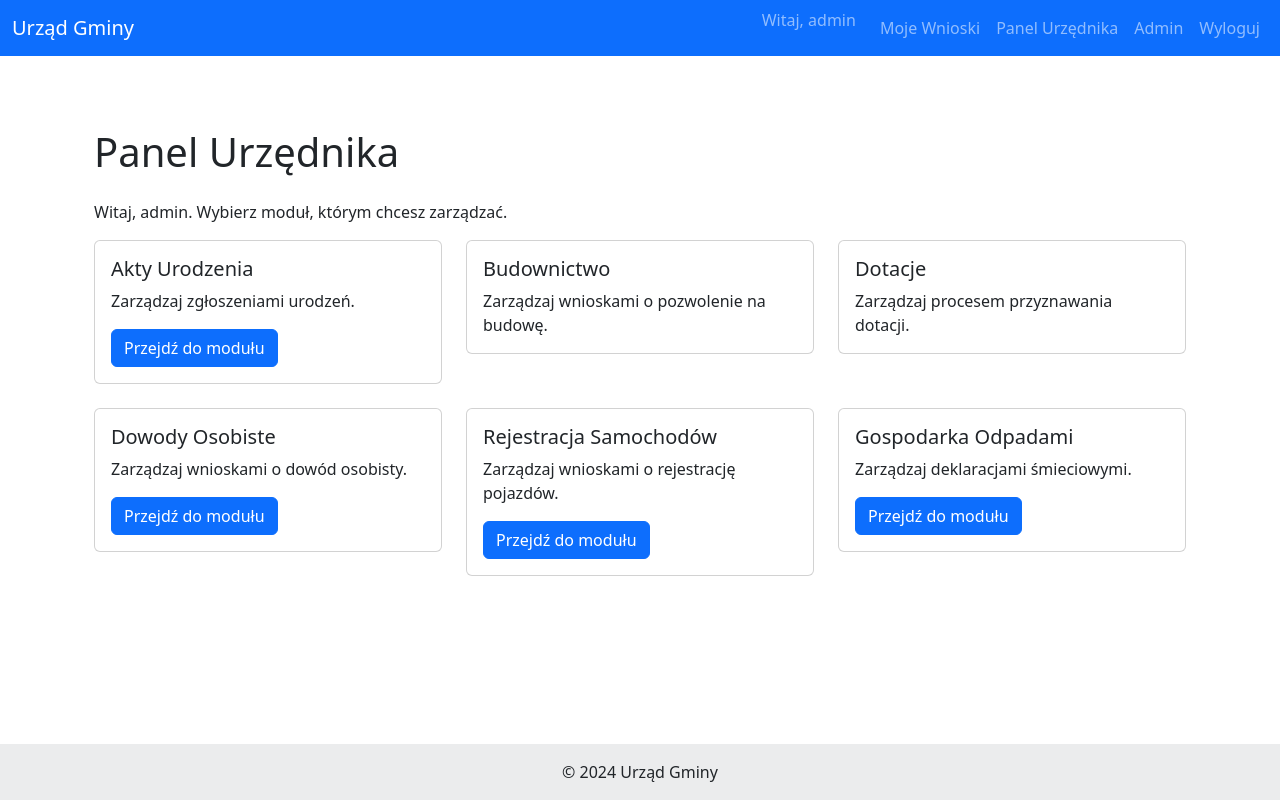
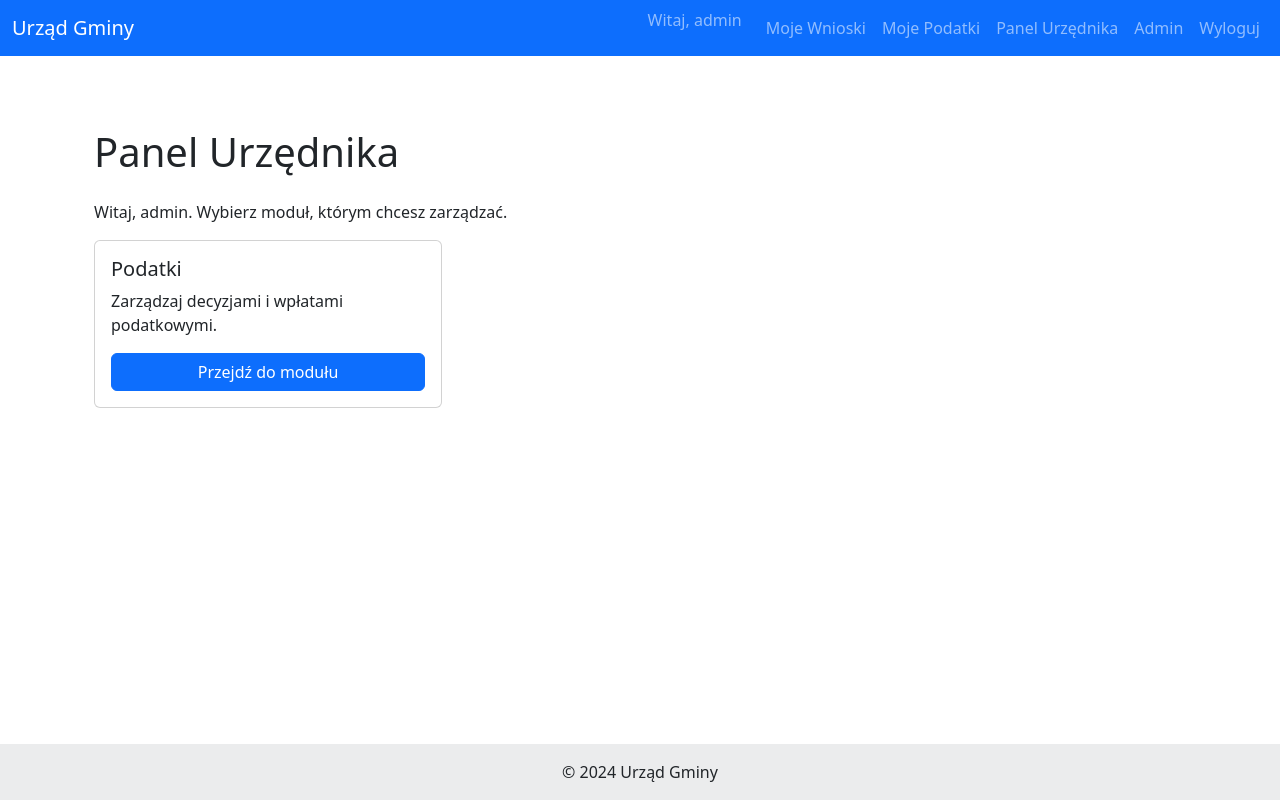
Before and after one commit to LukaszWasiluk01/gmina, a Django app: page /panel-urzednika/ in a window 1280 px wide. Run offline with Django 5.2, Linux system fonts and the light colour scheme; a user stored in the database is signed in.

Commit message:
podatki i fix ogolne

```diff
--- a/ogolne/templates/ogolne/base.html
+++ b/ogolne/templates/ogolne/base.html
@@ -23,6 +23,10 @@
 
                         <li class="nav-item">
                             <a class="nav-link" href="{% url 'ogolne:moje_wnioski' %}">Moje Wnioski</a>
+                        </li>
+
+                        <li class="nav-item">
+                            <a class="nav-link" href="{% url 'podatki:lista_decyzji' %}">Moje Podatki</a>
                         </li>
 
                         {% if user.is_staff or user.is_superuser or user.groups.all|length > 1 or 'Wnioskodawca' not in user.groups.all|join:", " %}
--- a/ogolne/templates/ogolne/panel_urzednika.html
+++ b/ogolne/templates/ogolne/panel_urzednika.html
@@ -1,4 +1,7 @@
 {% extends "ogolne/base.html" %}
+
+{# ZMIANA 1: Ładujemy nasz nowy zestaw filtrów #}
+{% load auth_extras %}
 
 {% block title %}Panel Urzędnika{% endblock %}
 
@@ -8,91 +11,120 @@
     <p>Witaj, {{ user.username }}. Wybierz moduł, którym chcesz zarządzać.</p>
 
     <div class="row">
-        {% if perms.akt_urodzenia.view_zgloszenieurodzenia %}
+
+        {# ZMIANA 2: Używamy nowego, prostego filtra zamiast skomplikowanego wywołania #}
+
+        {# --- Akty Stanu Cywilnego --- #}
+        {% if user|has_group:"Urzędnik ds. rejestru stanu cywilnego" %}
         <div class="col-md-4 mb-4">
-            <div class="card">
-                <div class="card-body">
+            <div class="card h-100">
+                <div class="card-body d-flex flex-column">
                     <h5 class="card-title">Akty Urodzenia</h5>
-                    <p class="card-text">Zarządzaj zgłoszeniami urodzeń.</p>
-                    <a href="{% url 'akt_urodzenia:lista_zgloszen' %}" class="btn btn-primary">Przejdź do modułu</a>
+                    <p class="card-text flex-grow-1">Zarządzaj zgłoszeniami urodzeń.</p>
+                    <a href="{% url 'akt_urodzenia:lista_zgloszen' %}" class="btn btn-primary mt-auto">Przejdź do modułu</a>
                 </div>
             </div>
         </div>
         {% endif %}
 
-        {% if perms.budownictwo.view_wniosekbudowlany %}
+        {# --- Budownictwo --- #}
+        {% if user|has_group:"Urzędnik ds. budownictwa" or user|has_group:"Inspektor nadzoru budowlanego" %}
         <div class="col-md-4 mb-4">
-            <div class="card">
-                <div class="card-body">
+            <div class="card h-100">
+                <div class="card-body d-flex flex-column">
                     <h5 class="card-title">Budownictwo</h5>
-                    <p class="card-text">Zarządzaj wnioskami o pozwolenie na budowę.</p>
-                    {% if 'Urzędnik ds. budownictwa' in user.groups.all|join:", " %}
-                        <a href="{% url 'budownictwo:lista_wnioskow_budowlanych' %}" class="btn btn-primary">Weryfikuj wnioski</a>
-                    {% endif %}
-                    {% if 'Inspektor nadzoru budowlanego' in user.groups.all|join:", " %}
-                        <a href="{% url 'budownictwo:lista_wnioskow_budowlanych' %}" class="btn btn-primary">Wydaj decyzje</a>
-                    {% endif %}
+                    <p class="card-text flex-grow-1">Zarządzaj wnioskami o pozwolenie na budowę.</p>
+                    <div class="mt-auto">
+                        {% if user|has_group:'Urzędnik ds. budownictwa' %}
+                            <a href="{% url 'budownictwo:lista_wnioskow_budowlanych' %}" class="btn btn-primary d-block mb-2">Weryfikuj wnioski</a>
+                        {% endif %}
+                        {% if user|has_group:'Inspektor nadzoru budowlanego' %}
+                            <a href="{% url 'budownictwo:lista_wnioskow_budowlanych' %}" class="btn btn-primary d-block">Wydaj decyzje</a>
+                        {% endif %}
+                    </div>
                 </div>
             </div>
         </div>
         {% endif %}
 
-        {% if perms.dotacje.view_wniosekdotacja %}
+        {# --- Dotacje --- #}
+        {% if user|has_group:"Urzędnik ds. dotacji" or user|has_group:"Komisja ds. dotacji" or user|has_group:"Wójt" or user|has_group:"Skarbnik gminy" %}
         <div class="col-md-4 mb-4">
-            <div class="card">
-                <div class="card-body">
+            <div class="card h-100">
+                <div class="card-body d-flex flex-column">
                     <h5 class="card-title">Dotacje</h5>
-                    <p class="card-text">Zarządzaj procesem przyznawania dotacji.</p>
-                    {% if 'Komisja ds. dotacji' in user.groups.all|join:", " %}
-                        <a href="{% url 'dotacje:lista_wnioskow' %}" class="btn btn-primary">Weryfikacja Komisji</a>
-                    {% endif %}
-                    {% if 'Wójt' in user.groups.all|join:", " %}
-                        <a href="{% url 'dotacje:lista_wnioskow' %}" class="btn btn-primary">Rekomendacje dla Wójta</a>
-                    {% endif %}
-                     {% if 'Urzędnik ds. dotacji' in user.groups.all|join:", " %}
-                        <a href="{% url 'dotacje:lista_wnioskow' %}" class="btn btn-primary">Realizacja dotacji</a>
-                    {% endif %}
+                    <p class="card-text flex-grow-1">Zarządzaj procesem przyznawania dotacji.</p>
+                     <div class="mt-auto">
+                        {% if user|has_group:'Urzędnik ds. dotacji' %}
+                            <a href="{% url 'dotacje:lista_wnioskow' %}" class="btn btn-primary d-block mb-2">Weryfikacja formalna</a>
+                        {% endif %}
+                         {% if user|has_group:'Komisja ds. dotacji' %}
+                            <a href="{% url 'dotacje:lista_wnioskow' %}" class="btn btn-primary d-block mb-2">Ocena Komisji</a>
+                        {% endif %}
+                        {% if user|has_group:'Wójt' %}
+                            <a href="{% url 'dotacje:lista_wnioskow' %}" class="btn btn-primary d-block mb-2">Decyzje Wójta</a>
+                        {% endif %}
+                        {% if user|has_group:'Skarbnik gminy' %}
+                            <a href="{% url 'dotacje:lista_wnioskow' %}" class="btn btn-primary d-block">Realizacja wypłat</a>
+                        {% endif %}
+                    </div>
                 </div>
             </div>
         </div>
         {% endif %}
 
-        {% if perms.dowody_osobiste.view_wniosekdowod %}
+        {# --- Dowody Osobiste --- #}
+        {% if user|has_group:"Urzędnik ds. wydawania dowodów osobistych" %}
         <div class="col-md-4 mb-4">
-            <div class="card">
-                <div class="card-body">
+            <div class="card h-100">
+                <div class="card-body d-flex flex-column">
                     <h5 class="card-title">Dowody Osobiste</h5>
-                    <p class="card-text">Zarządzaj wnioskami o dowód osobisty.</p>
-                    <a href="{% url 'dowody_osobiste:lista_wnioskow_dowod' %}" class="btn btn-primary">Przejdź do modułu</a>
+                    <p class="card-text flex-grow-1">Zarządzaj wnioskami o dowód osobisty.</p>
+                    <a href="{% url 'dowody_osobiste:lista_wnioskow_dowod' %}" class="btn btn-primary mt-auto">Przejdź do modułu</a>
                 </div>
             </div>
         </div>
         {% endif %}
 
-        {% if perms.rejestracja_samochodu.view_wniosekrejestracja %}
+        {# --- Rejestracja Samochodów --- #}
+        {% if user|has_group:"Urzędnik ds. rejestracji samochodów" %}
         <div class="col-md-4 mb-4">
-            <div class="card">
-                <div class="card-body">
+            <div class="card h-100">
+                <div class="card-body d-flex flex-column">
                     <h5 class="card-title">Rejestracja Samochodów</h5>
-                    <p class="card-text">Zarządzaj wnioskami o rejestrację pojazdów.</p>
-                    <a href="{% url 'rejestracja_samochodu:lista_wnioskow_rejestracja' %}" class="btn btn-primary">Przejdź do modułu</a>
+                    <p class="card-text flex-grow-1">Zarządzaj wnioskami o rejestrację pojazdów.</p>
+                    <a href="{% url 'rejestracja_samochodu:lista_wnioskow_rejestracja' %}" class="btn btn-primary mt-auto">Przejdź do modułu</a>
                 </div>
             </div>
         </div>
         {% endif %}
 
-        {% if perms.odpady.view_deklaracjasmieciowa %}
+        {# --- Gospodarka Odpadami --- #}
+        {% if user|has_group:"Urzędnik ds. gospodarki odpadami" %}
         <div class="col-md-4 mb-4">
-            <div class="card">
-                <div class="card-body">
+            <div class="card h-100">
+                <div class="card-body d-flex flex-column">
                     <h5 class="card-title">Gospodarka Odpadami</h5>
-                    <p class="card-text">Zarządzaj deklaracjami śmieciowymi.</p>
-                    <a href="{% url 'odpady:lista_deklaracji' %}" class="btn btn-primary">Przejdź do modułu</a>
+                    <p class="card-text flex-grow-1">Zarządzaj deklaracjami śmieciowymi.</p>
+                    <a href="{% url 'odpady:lista_deklaracji' %}" class="btn btn-primary mt-auto">Przejdź do modułu</a>
                 </div>
             </div>
         </div>
         {% endif %}
 
+        {# --- Podatki (MODUŁ DODANY) --- #}
+        {% if user|has_group:"Urzędnik ds. podatków" %}
+        <div class="col-md-4 mb-4">
+            <div class="card h-100">
+                <div class="card-body d-flex flex-column">
+                    <h5 class="card-title">Podatki</h5>
+                    <p class="card-text flex-grow-1">Zarządzaj decyzjami i wpłatami podatkowymi.</p>
+                    <a href="{% url 'podatki:lista_decyzji' %}" class="btn btn-primary mt-auto">Przejdź do modułu</a>
+                </div>
+            </div>
         </div>
+        {% endif %}
+
+    </div>
 </div>
 {% endblock %}
--- /dev/null
+++ b/ogolne/templatetags/auth_extras.py
@@ -0,0 +1,18 @@
+from django import template
+from django.contrib.auth.models import Group
+
+register = template.Library()
+
+@register.filter(name='has_group')
+def has_group(user, group_name):
+    """
+    Niestandardowy filtr szablonu, który sprawdza,
+    czy użytkownik należy do określonej grupy.
+    Użycie w szablonie: {{ user|has_group:"Nazwa Grupy" }}
+    """
+    try:
+        group = Group.objects.get(name=group_name)
+    except Group.DoesNotExist:
+        return False
+
+    return group in user.groups.all()
--- a/podatki/urls.py
+++ b/podatki/urls.py
@@ -1,11 +1,17 @@
 from django.urls import path
-
-from .views import ListaDecyzjiView, NowaDecyzjaPodatkowaView, RejestrujWplateView
+from .views import (
+    NowaDecyzjaPodatkowaView,
+    ListaDecyzjiView,
+    DecyzjaDetailView,
+    RejestrujWplateView
+)
 
 app_name = "podatki"
 
 urlpatterns = [
     path("lista/", ListaDecyzjiView.as_view(), name="lista_decyzji"),
     path("nowa/", NowaDecyzjaPodatkowaView.as_view(), name="nowa_decyzja"),
-    path("wplata/<int:pk>/", RejestrujWplateView.as_view(), name="rejestruj_wplate"),
+
+    path("decyzja/<int:pk>/", DecyzjaDetailView.as_view(), name="decyzja_detail"),
+    path("decyzja/<int:decyzja_pk>/rejestruj-wplate/", RejestrujWplateView.as_view(), name="rejestruj_wplate"),
 ]
```
Also changed, not shown: podatki/forms.py (+21 -6 lines), podatki/models.py (+25 -10 lines), podatki/templates/podatki/decyzja_detail.html (added, +63 -0 lines), podatki/templates/podatki/lista_decyzji.html (+43 -7 lines), podatki/views.py (+61 -23 lines), db.sqlite3, ogolne/templatetags/__init__.py (added), podatki/migrations/0003_alter_decyzjapodatkowa_options_and_more.py (added).
